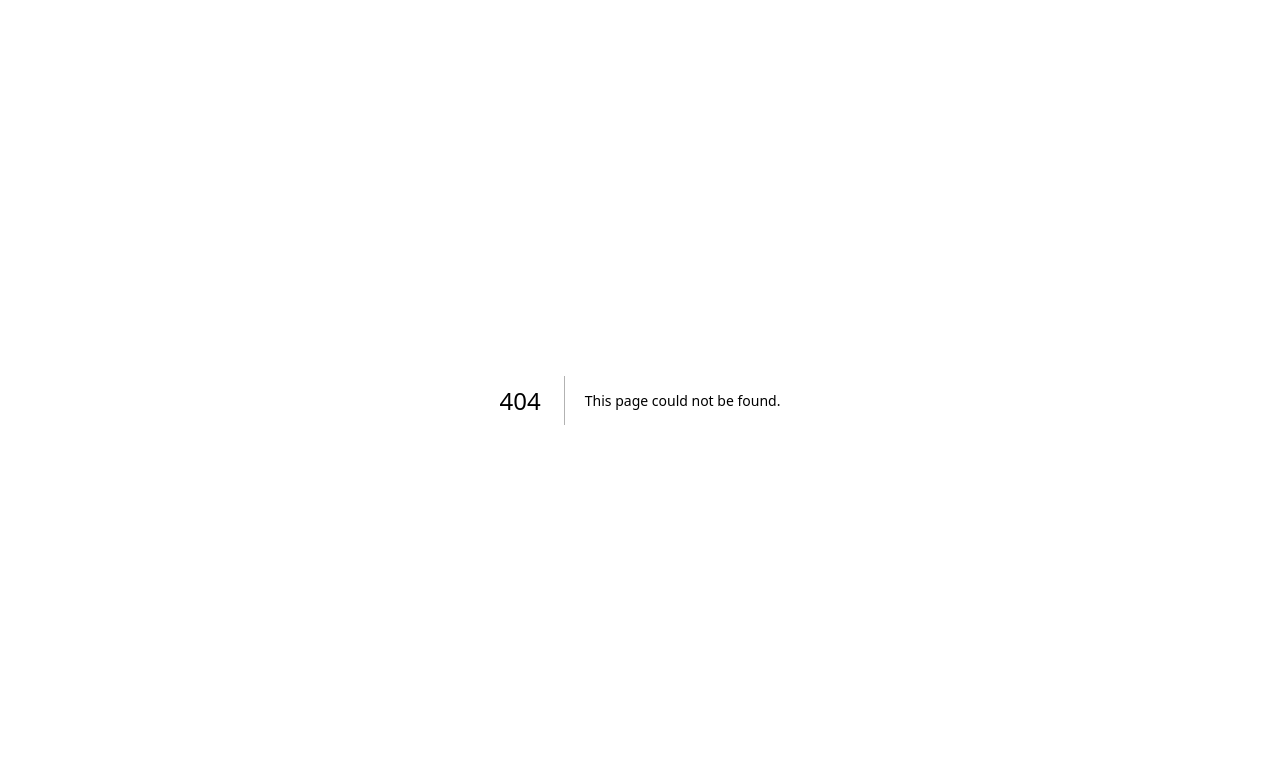
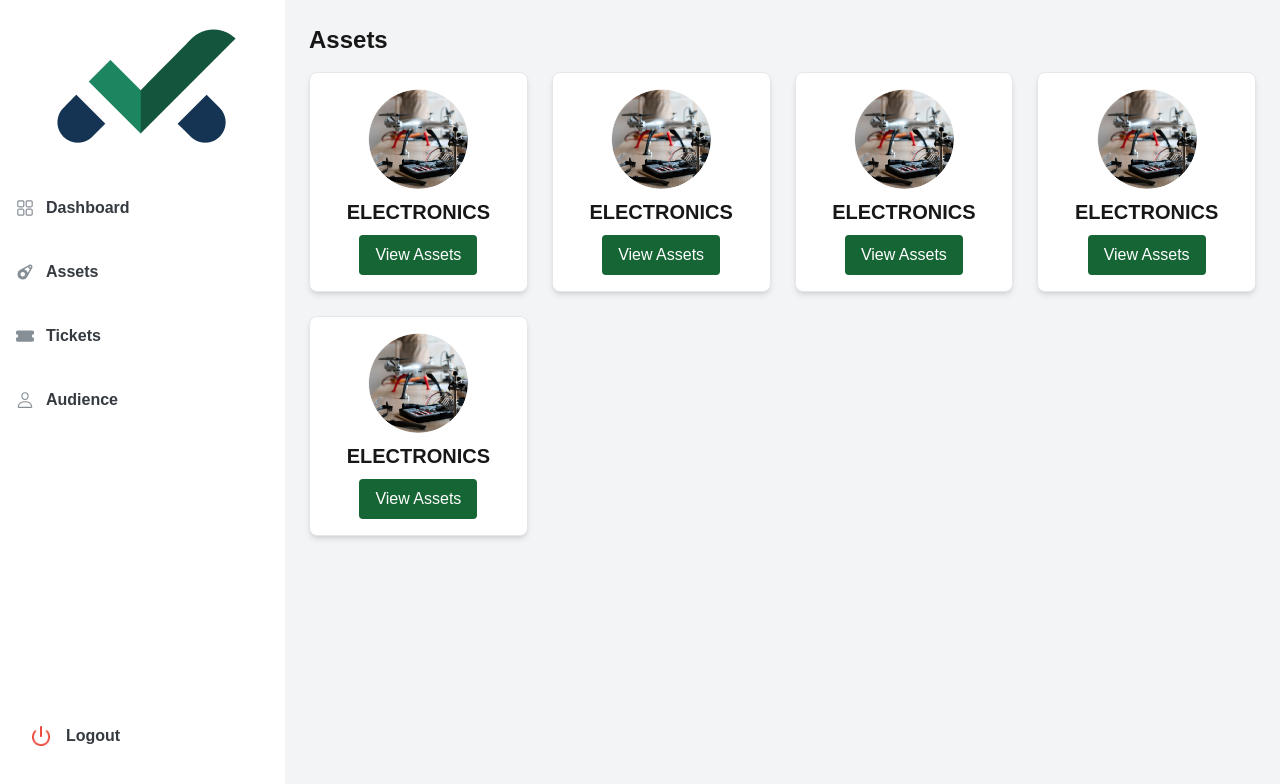
Before and after one commit to abdulrehman41777/asset_managements, a Next.js app: page /tasks in a window 1280 px wide. Before the commit this address had no page. Shown: the top 784 px of the page. Built offline with nearby package versions, Linux system fonts and the light colour scheme.

Commit message:
somechanges_by_ahmed

```diff
--- /dev/null
+++ b/app/Layout/Mlayout.tsx
@@ -0,0 +1,12 @@
+import Sidebar from '@/components/sidebar'
+import React from 'react'
+
+const Mlayout = () => {
+  return (
+    <div className='relative min-h-screen flex flex-col md:flex-row '>
+      <Sidebar  />
+    </div>
+  )
+}
+
+export default Mlayout
--- a/app/signup/page.tsx
+++ b/app/signup/page.tsx
@@ -22,12 +22,16 @@ const Signup = () => {
     console.log({ fullname,  email, password });
   };
 
+  const handleGoogleSignIn = () => {
+    window.location.href = "https://accounts.google.com/signin";
+  }
+
   return (
     <div className="flex items-center justify-center h-screen bg-gray-100">
       <div className="grid sm:grid-cols-12 gap-4 w-full h-full bg-white">
         {/* Left Column */}
         <div className="hidden sm:flex items-center justify-center sm:col-span-7">
-          <img src="/assest/left.png" alt="left" className="w-full h-full object-cover " />
+          <img src="/images/leftlock.png" alt="left" className="w-full h-full object-cover " />
         </div>
 
 
@@ -132,7 +136,7 @@ const Signup = () => {
                   type="checkbox"
                   checked={agreeTerms}
                   onChange={() => setAgreeTerms(!agreeTerms)}
-                  className="w-4 h-4 accent-[#A67271]  text-[#14553E] border-gray-300 rounded focus:ring-[#A67271]"
+                  className="w-4 h-4 accent-[#14553E]  text-[#14553E] border-gray-300 rounded focus:ring-[#A67271]"
                 />
                 <label className="ml-2 text-[14px] text-gray-700">
                   I agree with the{" "}
@@ -143,24 +147,41 @@ const Signup = () => {
               </div>
 
               {/* Submit Button */}
-              <Link href="/basic">
+              <Link href="/dashboard">
                 <button
                   type="submit"
-                  className="w-full bg-[#14553E] text-white py-3 rounded"
+                  className="w-full bg-[#14553E] text-white py-3 rounded hover:bg-[#14553E] transition duration-200 mb-20"
                 >
                   Sign Up
                 </button></Link>
 
+                <div className="relative">
+      <button
+        onClick={handleGoogleSignIn}
+        className="w-full h-[48px] pl-[40px] pr-4 border border-[#14553E] focus:outline-none focus:ring-2 focus:ring-[#14553E] flex items-center justify-center"
+      >
+        <img
+          src="/images/google.png"
+          alt="Google Icon"
+          className="absolute left-3 top-1/2 transform -translate-y-1/2 w-4 h-4"
+        />
+        Sign in with Google
+      </button>
+    </div>
+
 
               {/* Already Have Account */}
               <div className="pt-4 text-center">
-                <p className="text-[14px]" handleSignup>
+                <p className="text-[14px]" onClick={handleSignup} >
                   Already have an account?{" "}
                   <Link href="/SignPage" className="text-[#14553E]">
                     Sign In
                   </Link>
                 </p>
+
               </div>
+
+
             </form>
           </div>
         </div>
--- /dev/null
+++ b/app/tasks/page.tsx
@@ -0,0 +1,29 @@
+"use client"
+import React, { useState } from 'react'
+import Assets from '@/components/assets'
+import Sidebar from '@/components/sidebar'
+import Mlayout from '../Layout/Mlayout'
+
+const page = () => {
+    const [isSidebarOpen, setIsSidebarOpen] = useState(true);
+
+
+  return (
+
+   <>
+
+
+  <Assets/>
+
+   </>
+
+
+
+
+
+
+
+  )
+}
+
+export default page
--- /dev/null
+++ b/components/assets.tsx
@@ -0,0 +1,47 @@
+import Image from "next/image";
+import Sidebar from "./sidebar";
+
+const categories = [
+  { id: 1, title: "ELECTRONICS", imageSrc: "/images/asset.png" },
+  { id: 2, title: "ELECTRONICS", imageSrc: "/images/asset.png" },
+  { id: 3, title: "ELECTRONICS", imageSrc: "/images/asset.png" },
+  { id: 4, title: "ELECTRONICS", imageSrc: "/images/asset.png" },
+  { id: 5, title: "ELECTRONICS", imageSrc: "/images/asset.png" },
+];
+
+const Asset = () => {
+  return (
+    <div className="flex min-h-screen overflow-auto bg-gray-100">
+      {/* Sidebar */}
+      <Sidebar />
+
+      {/* Main Content */}
+      <div className="flex-1 p-6">
+        <h1 className="text-2xl font-bold mb-4">Assets</h1>
+
+        <div className="grid grid-cols-1 sm:grid-cols-2 md:grid-cols-3 lg:grid-cols-4 gap-6">
+          {categories.map((category) => (
+            <div
+              key={category.id}
+              className="bg-white p-4 rounded-lg shadow-md flex flex-col items-center border hover:border-blue-500"
+            >
+              <Image
+                src={category.imageSrc}
+                alt={category.title}
+                width={100}
+                height={100}
+                className="rounded-full"
+              />
+              <h2 className="text-[20px] font-semibold mt-2">{category.title}</h2>
+              <button className="mt-2 bg-green-800 text-white px-4 py-2 rounded">
+                View Assets
+              </button>
+            </div>
+          ))}
+        </div>
+      </div>
+    </div>
+  );
+};
+
+export default Asset;
```
Also changed, not shown: public/images/asset.png (added).
